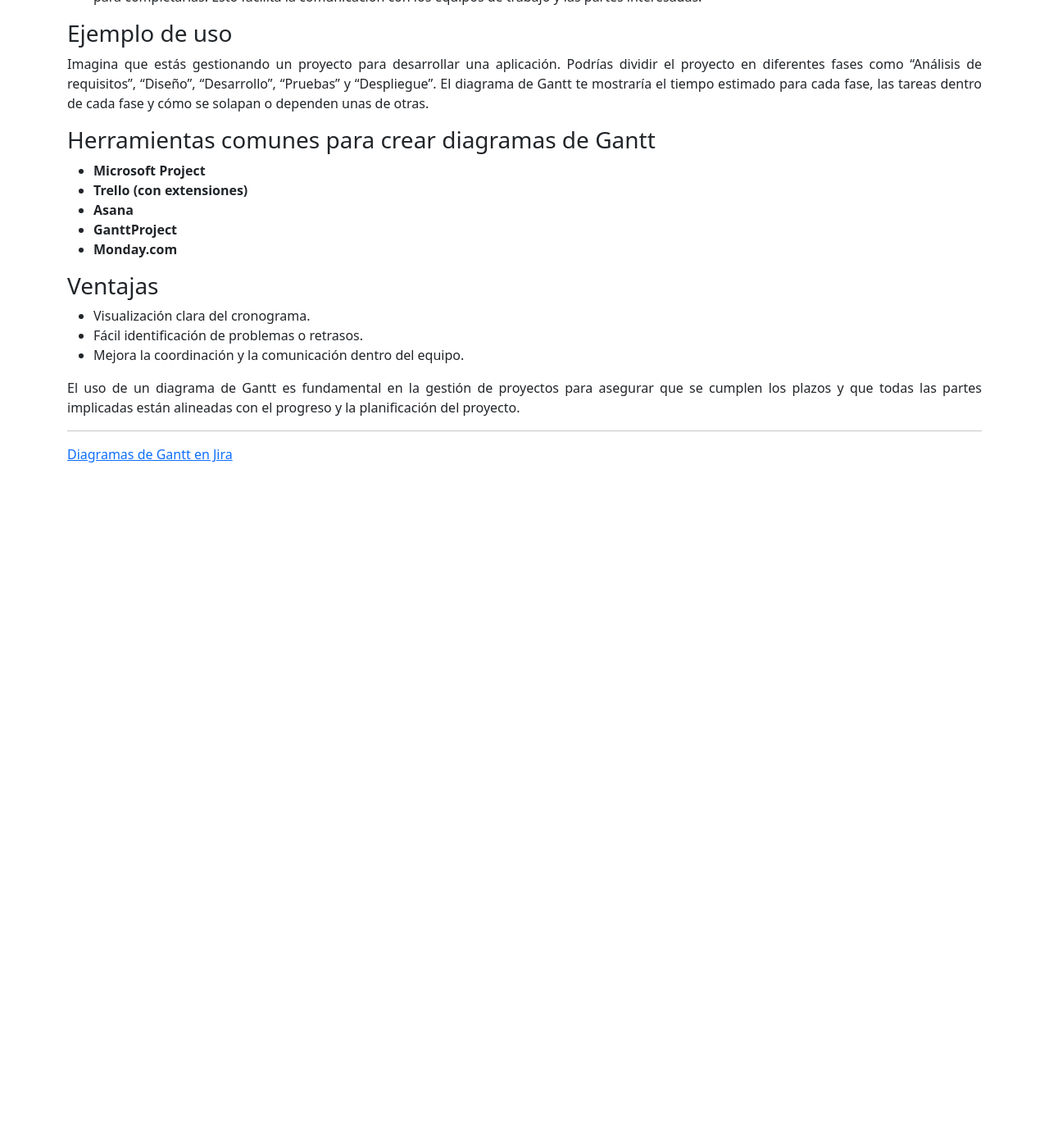
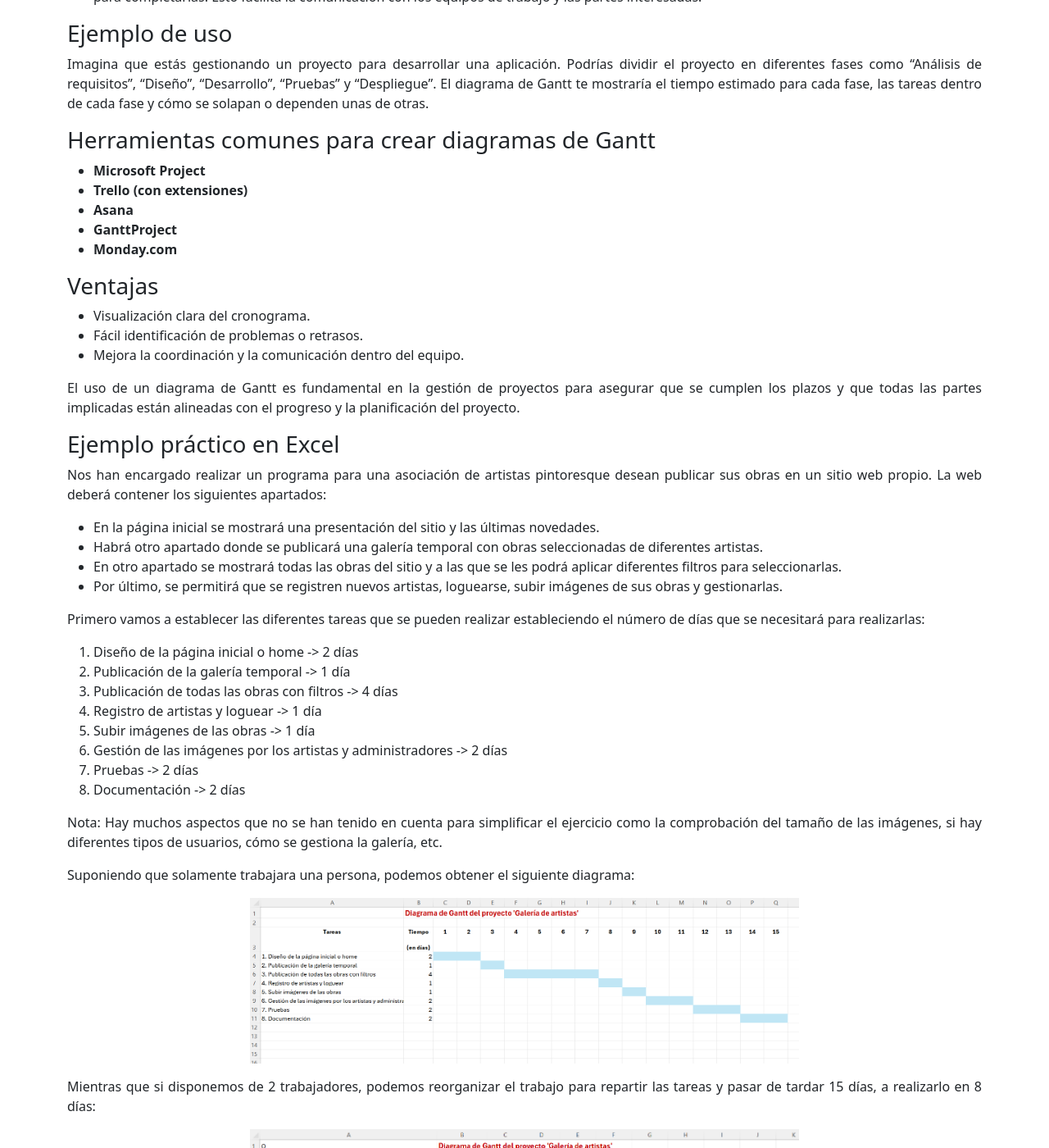
Before and after one commit to fperezIES/proyecto, a Jekyll site: the page built from UD1/diagrama_gantt.md, in a window 1280 px wide and 1400 px high, scrolled down 1033 px. Shown: the whole window at 82% size. Built offline with Jekyll 4.4.1, drawn with Linux system fonts in a browser that asks for light colours; our own code applies the rules of GitHub Pages for plain Markdown files; before the commit the page ends 1615 px from its top, so only the background shows below that.

Commit message:
modificacion gantt 1

```diff
--- a/UD1/diagrama_gantt.md
+++ b/UD1/diagrama_gantt.md
@@ -36,6 +36,34 @@
 
 El uso de un diagrama de Gantt es fundamental en la gestión de proyectos para asegurar que se cumplen los plazos y que todas las partes implicadas están alineadas con el progreso y la planificación del proyecto.
 
+### Ejemplo práctico en Excel
+Nos han encargado realizar un programa para una asociación de artistas pintoresque desean publicar sus obras en un sitio web propio.
+La web deberá contener los siguientes apartados:
+- En la página inicial se mostrará una presentación del sitio y las últimas novedades.
+- Habrá otro apartado donde se publicará una galería temporal con obras seleccionadas de diferentes artistas.
+- En otro apartado se mostrará todas las obras del sitio y a las que se les podrá aplicar diferentes filtros para seleccionarlas.
+- Por último, se permitirá que se registren nuevos artistas, loguearse, subir imágenes de sus obras y gestionarlas.
+
+Primero vamos a establecer las diferentes tareas que se pueden realizar estableciendo el número de días que se necesitará para realizarlas:
+1. Diseño de la página inicial o home -> 2 días
+2. Publicación de la galería temporal -> 1 día
+3. Publicación de todas las obras con filtros -> 4 días
+4. Registro de artistas y loguear -> 1 día
+5. Subir imágenes de las obras -> 1 día
+6. Gestión de las imágenes por los artistas y administradores -> 2 días
+7. Pruebas -> 2 días
+8. Documentación -> 2 días
+
+Nota: Hay muchos aspectos que no se han tenido en cuenta para simplificar el ejercicio como la comprobación del tamaño de las imágenes, si hay diferentes tipos de usuarios, cómo se gestiona la galería, etc.
+
+Suponiendo que solamente trabajara una persona, podemos obtener el siguiente diagrama:
+
+![](img/gantt_1_trabajador.png){:class="center"}
+
+Mientras que si disponemos de 2 trabajadores, podemos reorganizar el trabajo para repartir las tareas y pasar de tardar 15 días, a realizarlo en 8 días:
+
+![](img/gantt_2_trabajadores.png){:class="center"}
+
 
 ---
 
```
Also changed, not shown: UD1/img/gantt_1_trabajador.png (added), UD1/img/gantt_2_trabajadores.png (added).
